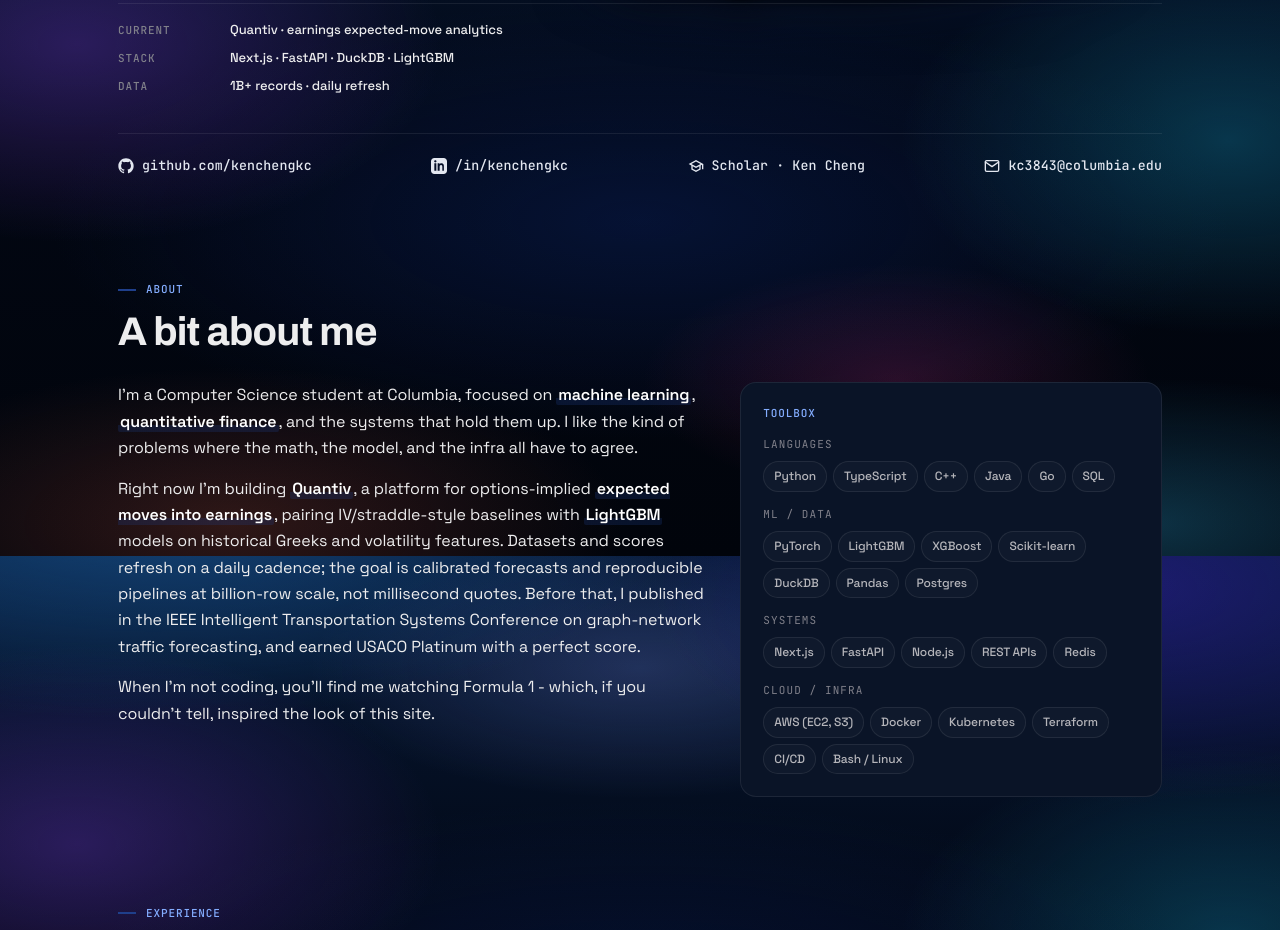
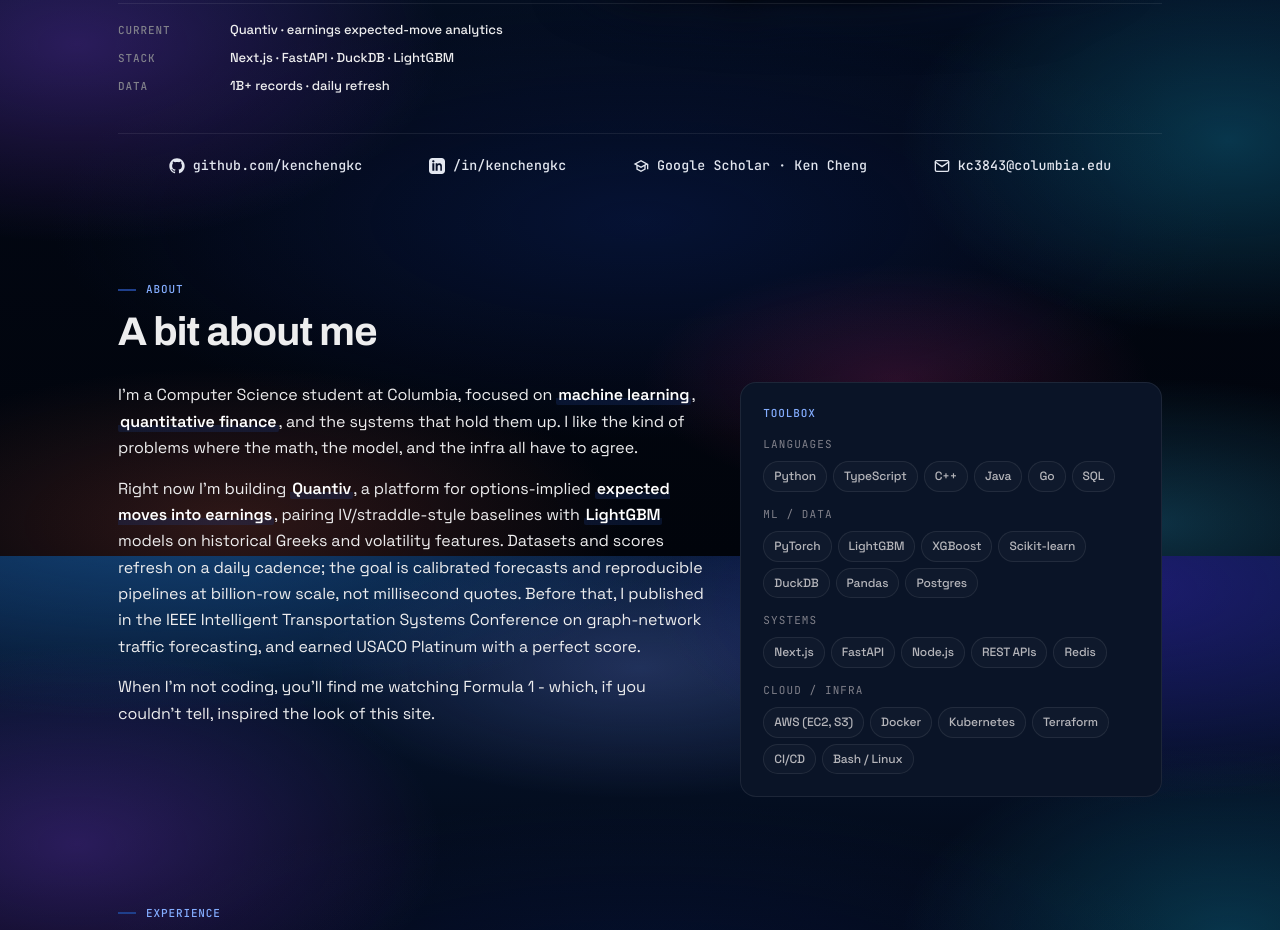
Before and after one commit to kenchengkc/personal-website, a Next.js app: page / in a window 1280 px wide. Shown: the part 1044-1974 px from the top of the page. Built offline with nearby package versions, Linux system fonts and the light colour scheme.

Commit message:
Update animation duration for wheel spin in CSS and modify Google Scholar link text in Hero component for clarity.

```diff
--- a/app/globals.css
+++ b/app/globals.css
@@ -877,7 +877,7 @@ button { font: inherit; cursor: pointer; }
 }
 
 .v2-hero[data-wheel-spin="1"] .rb-wheel-spin-scale {
-  animation: rbWheelStableSpin 85ms linear infinite;
+  animation: rbWheelStableSpin 58ms linear infinite;
 }
 
 /* Scroll up → progress decreases → reverse spin vs. scroll down. */
@@ -971,9 +971,9 @@ button { font: inherit; cursor: pointer; }
   border-top: 1px solid var(--color-border);
   display: flex;
   flex-wrap: wrap;
-  justify-content: space-between;
+  justify-content: space-evenly;
   align-items: center;
-  gap: 14px min(18px, 3vw);
+  gap: 12px 16px;
   width: 100%;
 }
 @media (min-width: 821px) {
@@ -2018,7 +2018,7 @@ button { font: inherit; cursor: pointer; }
 }
 
 .v2-hero[data-wheel-spin="1"] .rb-wheel-spin-scale {
-  animation: rbWheelStableSpin 85ms linear infinite;
+  animation: rbWheelStableSpin 58ms linear infinite;
 }
 
 .v2-hero[data-wheel-spin="1"][data-wheel-spin-dir="reverse"] .rb-wheel-spin-scale {
--- a/components/sections/Hero.tsx
+++ b/components/sections/Hero.tsx
@@ -228,7 +228,7 @@ export function Hero() {
           rel="noopener noreferrer"
           aria-label="Google Scholar - Ken Cheng"
         >
-          <Scholar /> Scholar · Ken Cheng
+          <Scholar /> Google Scholar · Ken Cheng
         </Link>
         <a
           href={`mailto:${site.email}`}
```
